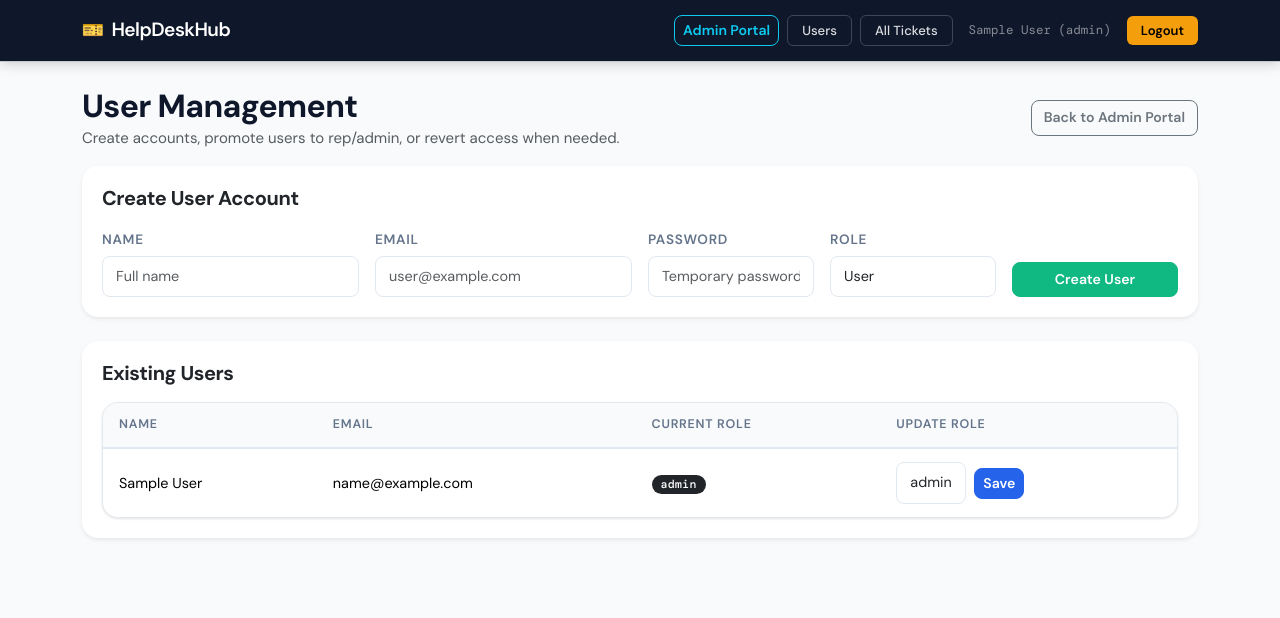
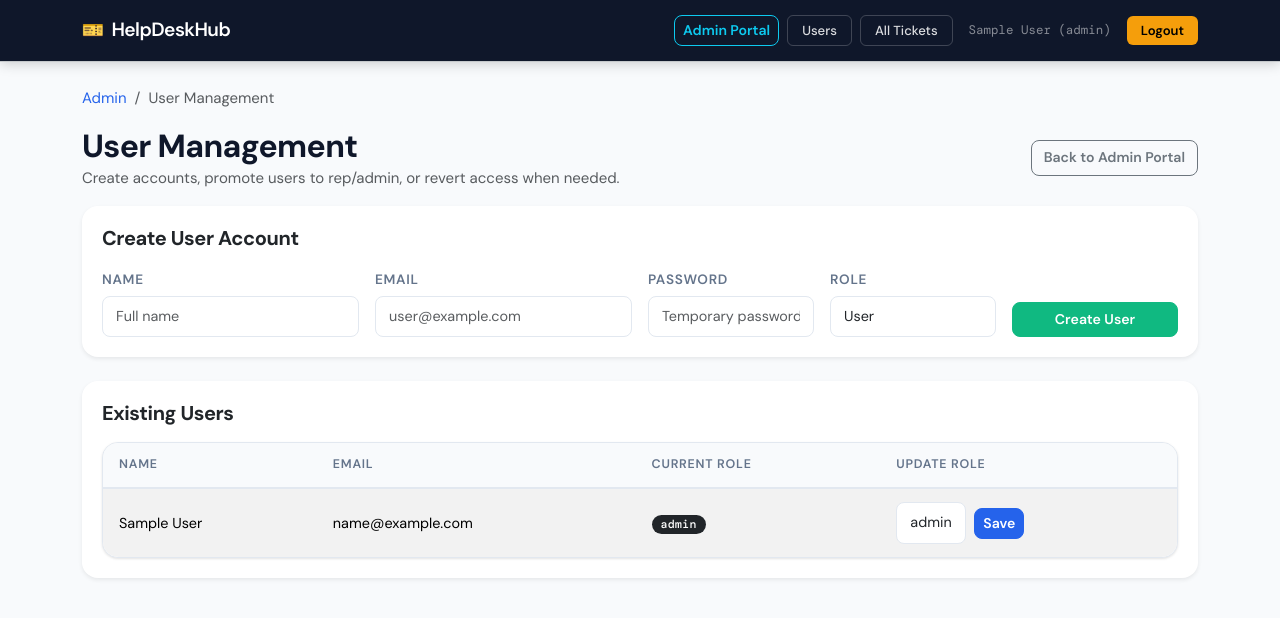
Before and after one commit to jacqu3xf/helpdeskhub, a Flask app: page /admin/users in a window 1280 px wide. Shown: the top 618 px of the page. Run offline with Flask 3, Linux system fonts and the light colour scheme; a user stored in the database is signed in; tables that the repository leaves empty hold one stand-in row (values such as "Sample post").

Commit message:
Update admin_users.html
-Breadcrumb
-Striped table

```diff
--- a/templates/admin_users.html
+++ b/templates/admin_users.html
@@ -1,5 +1,11 @@
 {% extends "base.html" %}
 {% block content %}
+<nav aria-label="breadcrumb" class="mb-3">
+  <ol class="breadcrumb">
+    <li class="breadcrumb-item"><a href="{{ url_for('admin_dashboard') }}">Admin</a></li>
+    <li class="breadcrumb-item active" aria-current="page">User Management</li>
+  </ol>
+</nav>
 <div class="d-flex flex-wrap justify-content-between align-items-center gap-2 mb-3">
   <div>
     <h2 class="m-0">User Management</h2>
@@ -41,7 +47,7 @@
   <div class="card-body">
     <h5 class="card-title mb-3">Existing Users</h5>
     <div class="table-responsive">
-      <table class="table align-middle mb-0">
+      <table class="table table-striped align-middle mb-0">
         <thead>
           <tr>
             <th>Name</th>
```
